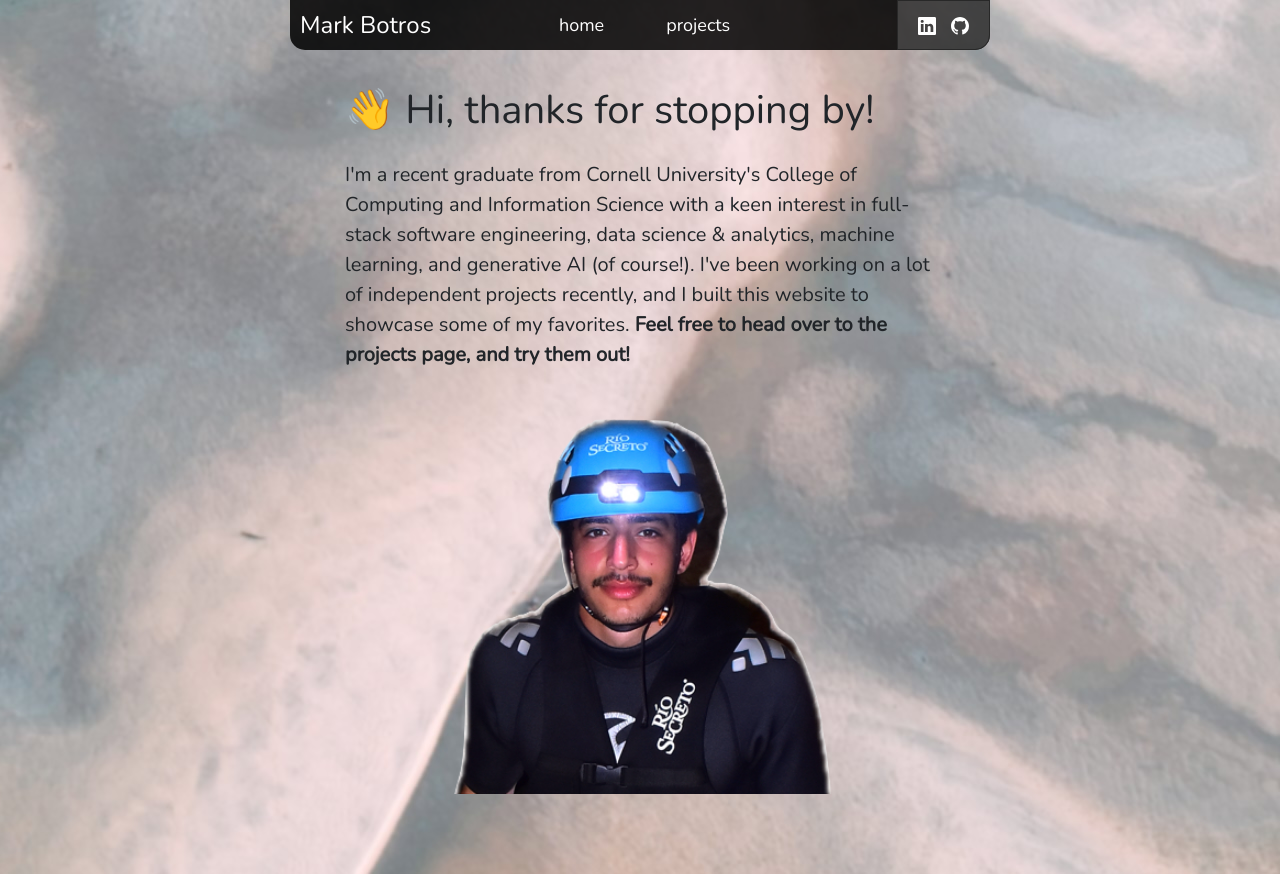
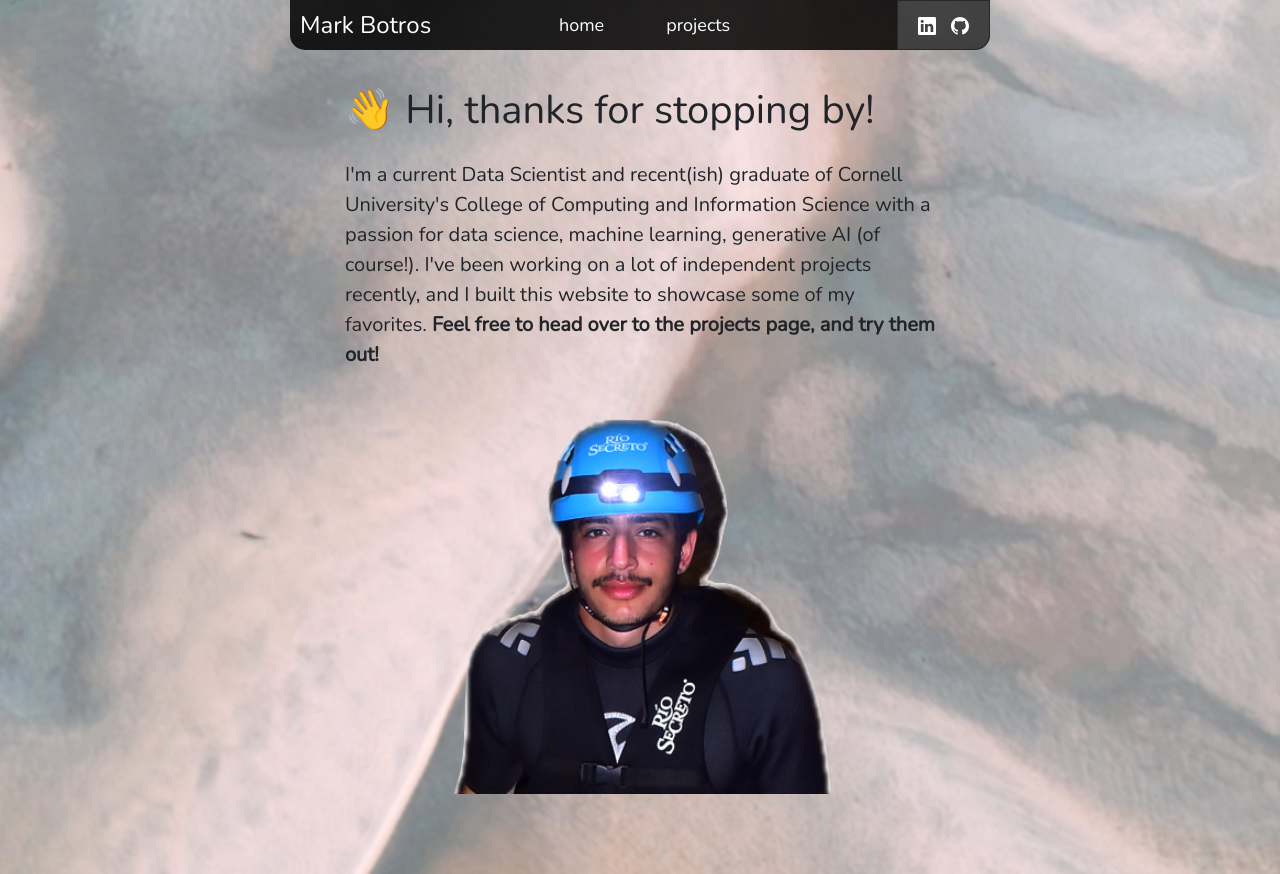
Before and after one commit to markbotros1/portfolio-app, a React (Vite) app: page /#/ in a window 1280 px wide. Built offline with nearby package versions, Linux system fonts and the light colour scheme.

Commit message:
updated homepage text

```diff
--- a/src/pages/Home.tsx
+++ b/src/pages/Home.tsx
@@ -7,12 +7,11 @@ const Home = () => {
       <div className="text">
         <p className="heading"> 👋 Hi, thanks for stopping by!</p>
         <p>
-          I'm a recent graduate from Cornell University's College of Computing
-          and Information Science with a keen interest in full-stack software
-          engineering, data science & analytics, machine learning, and
-          generative AI (of course!). I've been working on a lot of independent
-          projects recently, and I built this website to showcase some of my
-          favorites.
+          I'm a current Data Scientist and recent(ish) graduate of Cornell
+          University's College of Computing and Information Science with a
+          passion for data science, machine learning, generative AI (of
+          course!). I've been working on a lot of independent projects recently,
+          and I built this website to showcase some of my favorites.
           <b> Feel free to head over to the projects page, and try them out!</b>
         </p>
       </div>
```
